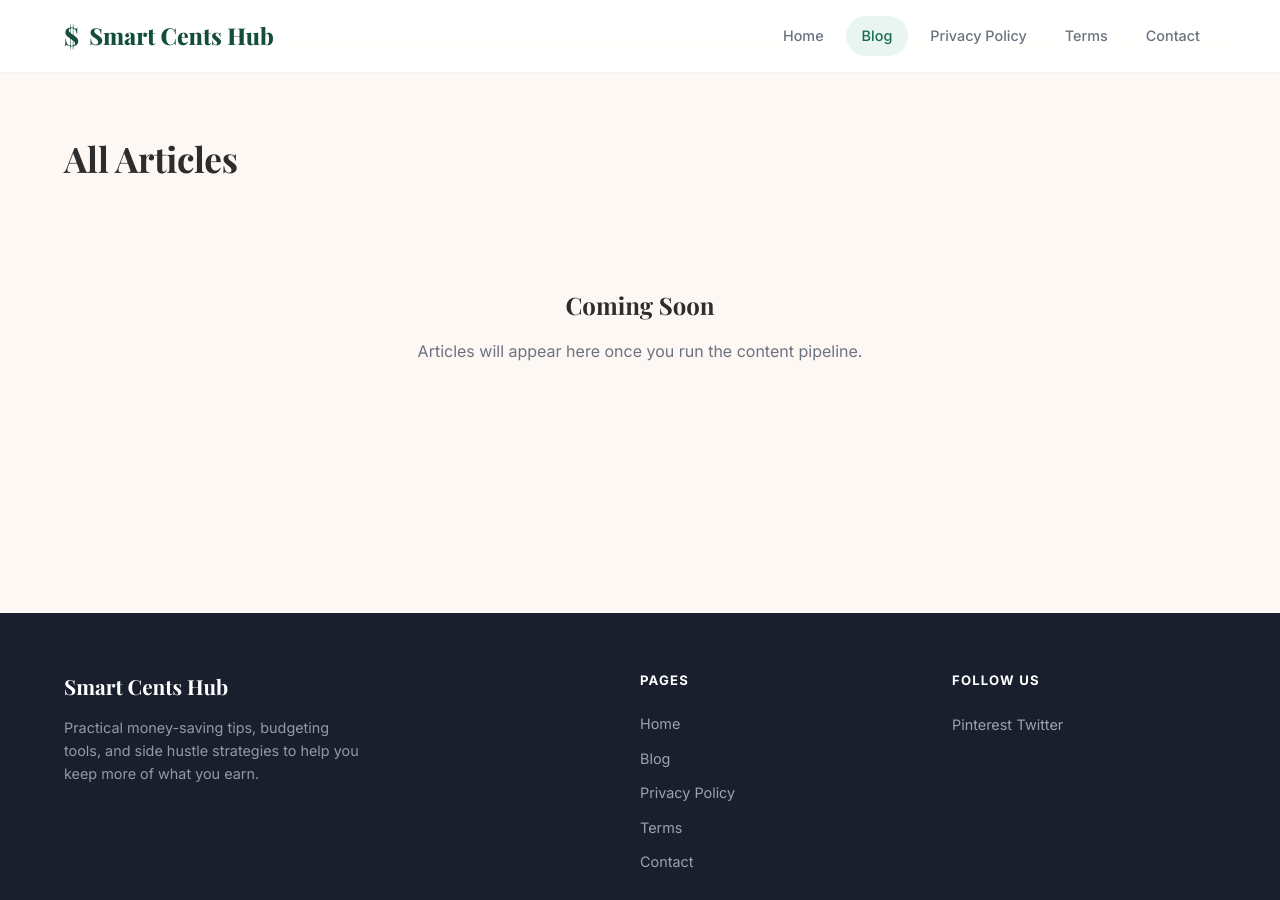
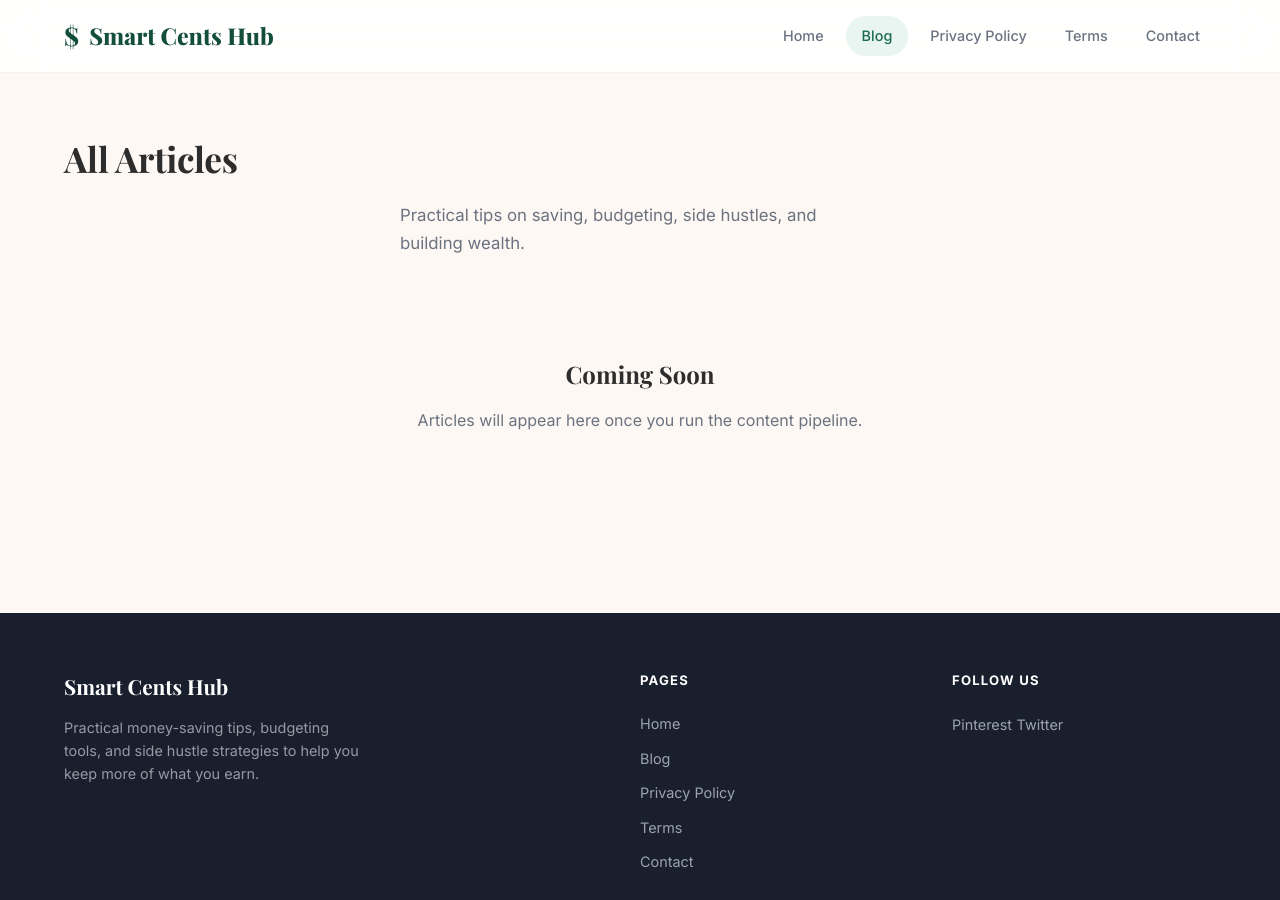
Before and after one commit to testimonyakinkunmi/automated-blog-content, a Jekyll site: the page built from blog.html, in a window 1280 px wide and 900 px high. Built offline with Jekyll 4.4.1, drawn with Linux system fonts in a browser that asks for light colours.

Commit message:
Update blog.html

```diff
--- a/blog.html
+++ b/blog.html
@@ -8,10 +8,30 @@
   <div class="container">
     <div class="section-header">
       <h1 class="section-title">All Articles</h1>
+      <p class="section-subtitle">Practical tips on saving, budgeting, side hustles, and building wealth.</p>
     </div>
+    {% if site.posts.size > 0 %}
+    <div class="post-grid">
+      {% assign sorted_posts = site.posts | sort: 'date' | reverse %}
+      {% for post in sorted_posts %}
+      <a href="{{ post.url | relative_url }}" class="post-card">
+        {% if post.image %}
+        <div class="post-card-img" style="background-image:url('{{ post.image | absolute_url }}');"></div>
+        {% else %}
+        <div class="post-card-img" style="background:linear-gradient(135deg,#1A6B52,#0F4A38);"></div>
+        {% endif %}
+        <div class="post-card-body">
+          <time datetime="{{ post.date | date_to_xmlschema }}">{{ post.date | date: "%B %d, %Y" }}</time>
+          <h3>{{ post.title }}</h3>
+        </div>
+      </a>
+      {% endfor %}
+    </div>
+    {% else %}
     <div class="empty-state" style="text-align:center;padding:60px 20px;">
       <h2 style="font-family:var(--font-heading);margin-bottom:12px;">Coming Soon</h2>
       <p style="color:var(--clr-text-light);">Articles will appear here once you run the content pipeline.</p>
     </div>
+    {% endif %}
   </div>
 </section>
```
